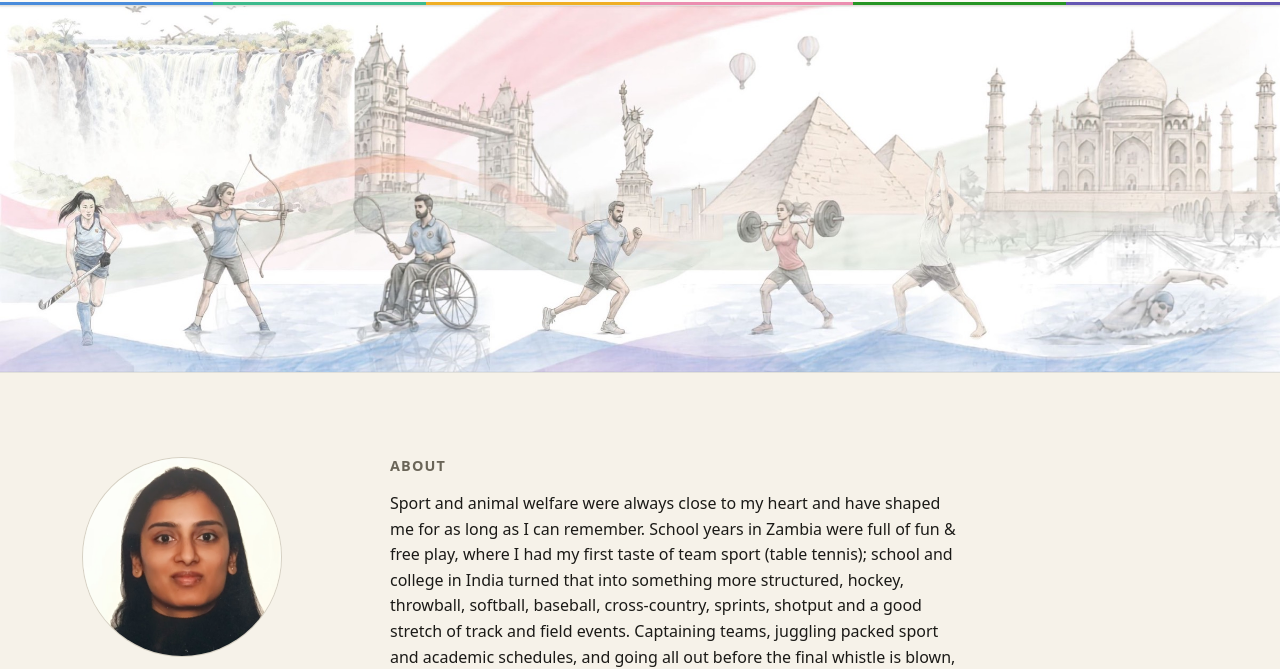
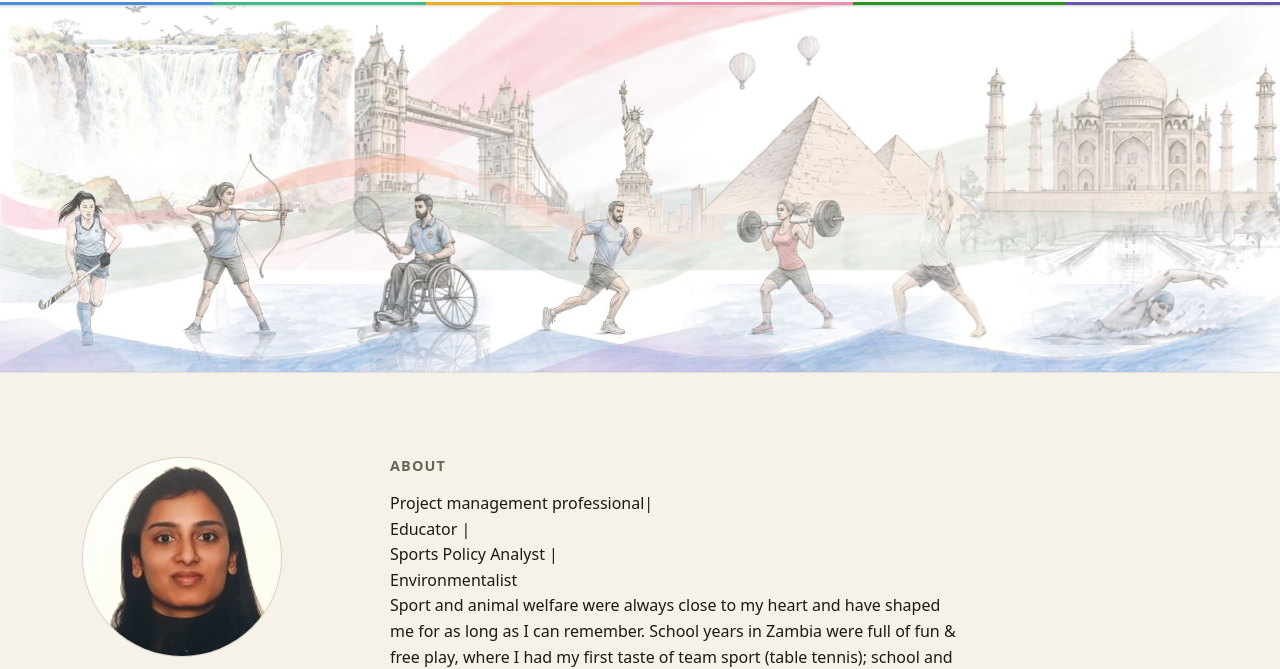
Before and after one commit to malathirenati/malathirenati.github.io, an Eleventy site: page src/index.njk in a window 1280 px wide. Shown: the part 63-732 px from the top of the page. Built offline with nearby package versions, Linux system fonts and the light colour scheme; Eleventy itself is replaced by a stand-in of ours; files that its build step writes are made by us from their sources.

Commit message:
Add professional titles to the About section

```diff
--- a/src/index.njk
+++ b/src/index.njk
@@ -39,6 +39,7 @@ banner: true
       <section aria-labelledby="about-heading">
         <h2 id="about-heading">About</h2>
         <p>
+         <dt>Project management professional| </dt><dt>Educator | </dt><dt>Sports Policy Analyst | </dt><dt>Environmentalist</dt>
          <p>
          Sport and animal welfare were always close to my heart and have shaped me for as long as I can remember. School years in Zambia were full of fun & free play, where I had my first taste of team sport (table tennis); school and college in India turned that into something more structured, hockey, throwball, softball, baseball, cross-country, sprints, shotput and a good stretch of track and field events. Captaining teams, juggling packed sport and academic schedules, and going all out before the final whistle is blown, have taught me life lessons I still lean on even today.
          </p> <br>
```
